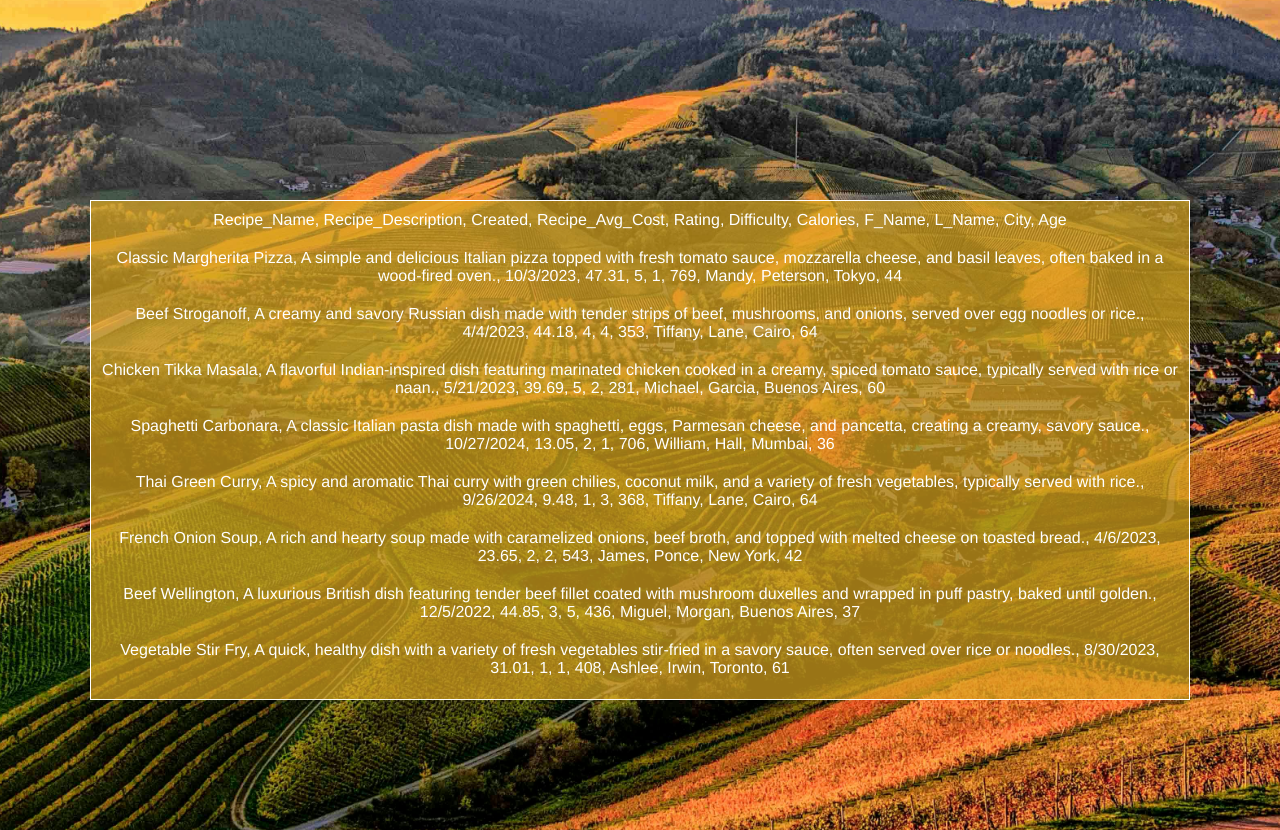
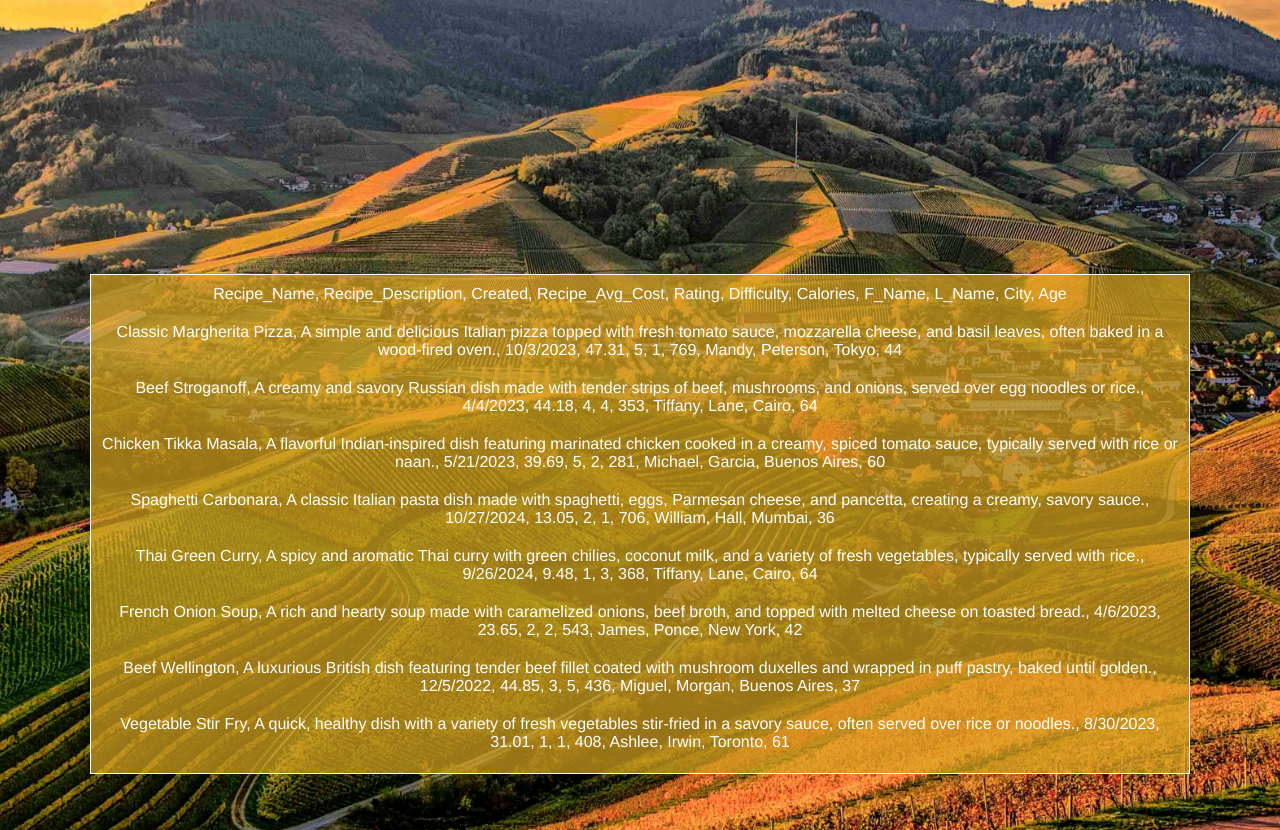
Before and after one commit to Mikep3573/CS2500-Recipe-App, a Flask app: page /recipes_authors in a window 1280 px wide. Shown: the part 292-1122 px from the top of the page. Run offline with Flask 3, Linux system fonts and the light colour scheme; data comes from the database, SQL or seed files in the repository.

Commit message:
small edit to css

```diff
--- a/static/style.css
+++ b/static/style.css
@@ -185,7 +185,7 @@ body {
 
 .scrollable-text-center {
   position: absolute;
-  top: 50%;
+  top: 55%;
   left: 50%;
   transform: translate(-50%, -50%);
   text-align: center;
```
